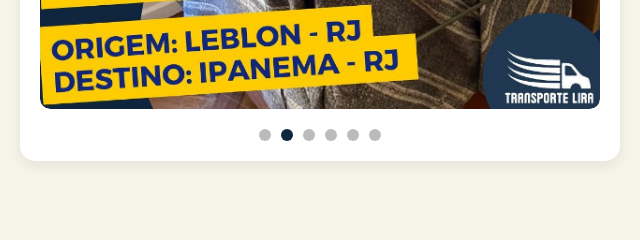
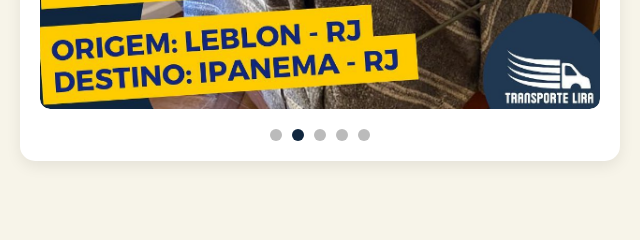
Before and after one commit to Briorlando20/TransporteLira, a plain HTML site: page index.html in a window 1280 px wide. Shown: the part 2600-2840 px from the top of the page, 320-960 px from the left. Drawn offline with Linux system fonts and the light colour scheme; a small style sheet from the web is missing.

Commit message:
Update index.html

```diff
--- a/index.html
+++ b/index.html
@@ -161,7 +161,6 @@
                             <span class="bullet" data-slide="2" role="tab" aria-selected="false" aria-controls="slide-2"></span>
                             <span class="bullet" data-slide="3" role="tab" aria-selected="false" aria-controls="slide-3"></span>
                             <span class="bullet" data-slide="4" role="tab" aria-selected="false" aria-controls="slide-4"></span>
-                            <span class="bullet" data-slide="5" role="tab" aria-selected="false" aria-controls="slide-5"></span>
                         </div>
                     </div>
                 </div>
```
